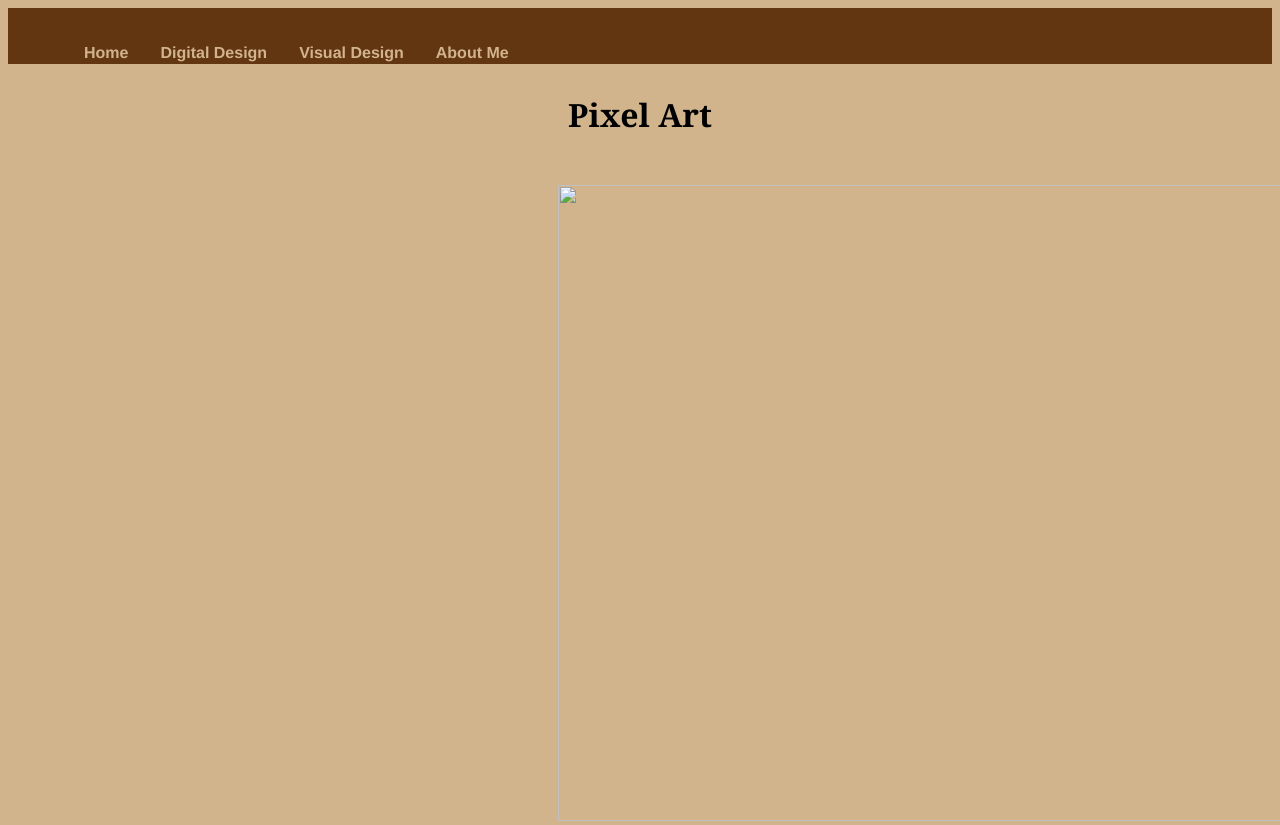
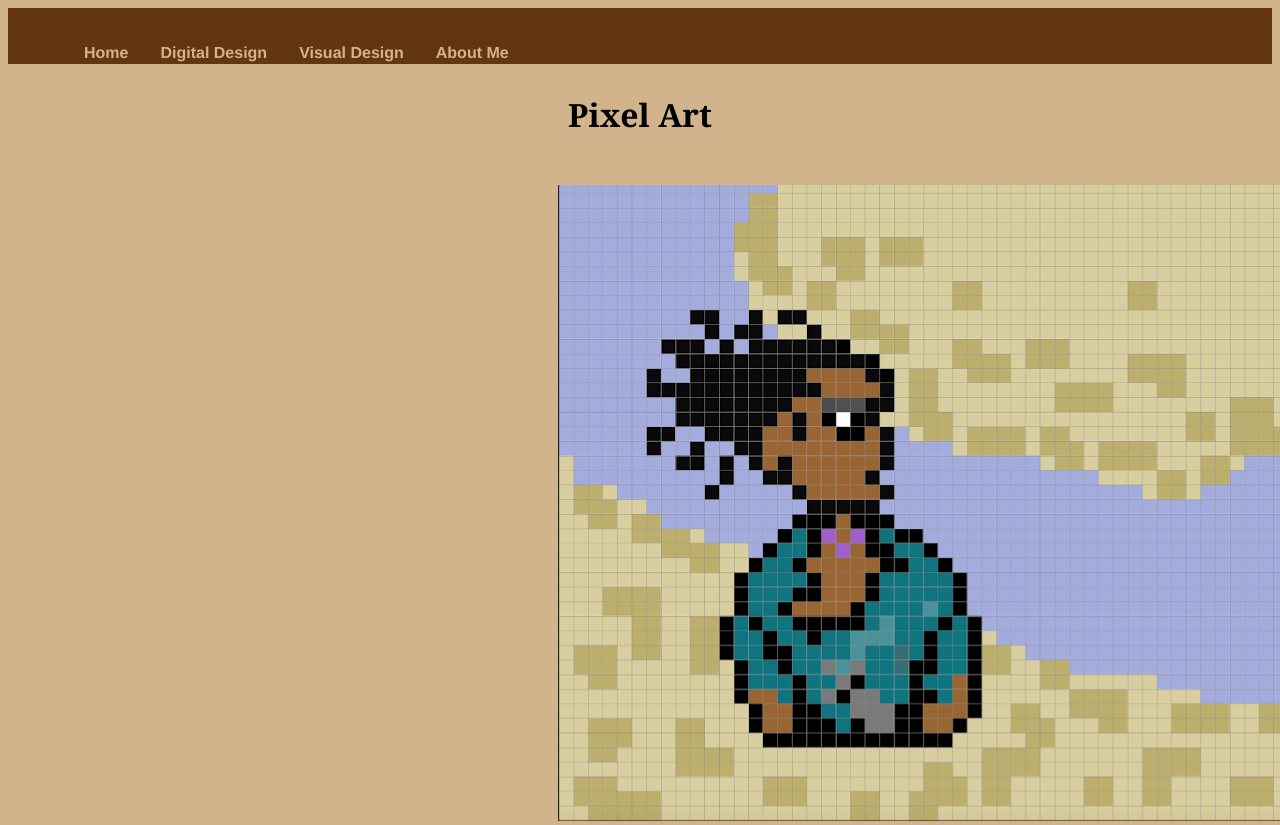
Before and after one commit to ArmaniNxtDoor/Armani.github.io, a plain HTML site: page PixelArt.html in a window 1280 px wide. Shown: the top 825 px of the page. Drawn offline with Linux system fonts and the light colour scheme.

Commit message:
Update PixelArt.html

```diff
--- a/PixelArt.html
+++ b/PixelArt.html
@@ -25,7 +25,7 @@
 		 <h1>Pixel Art</h1>
 
 		 <br>
-<img src="pixels.png" width="730" height="636" alt=""/>
+<img src="Images/pixels.png" width="730" height="636" alt=""/>
 
 		 <h1>Artist Statment</h1>
 
```
